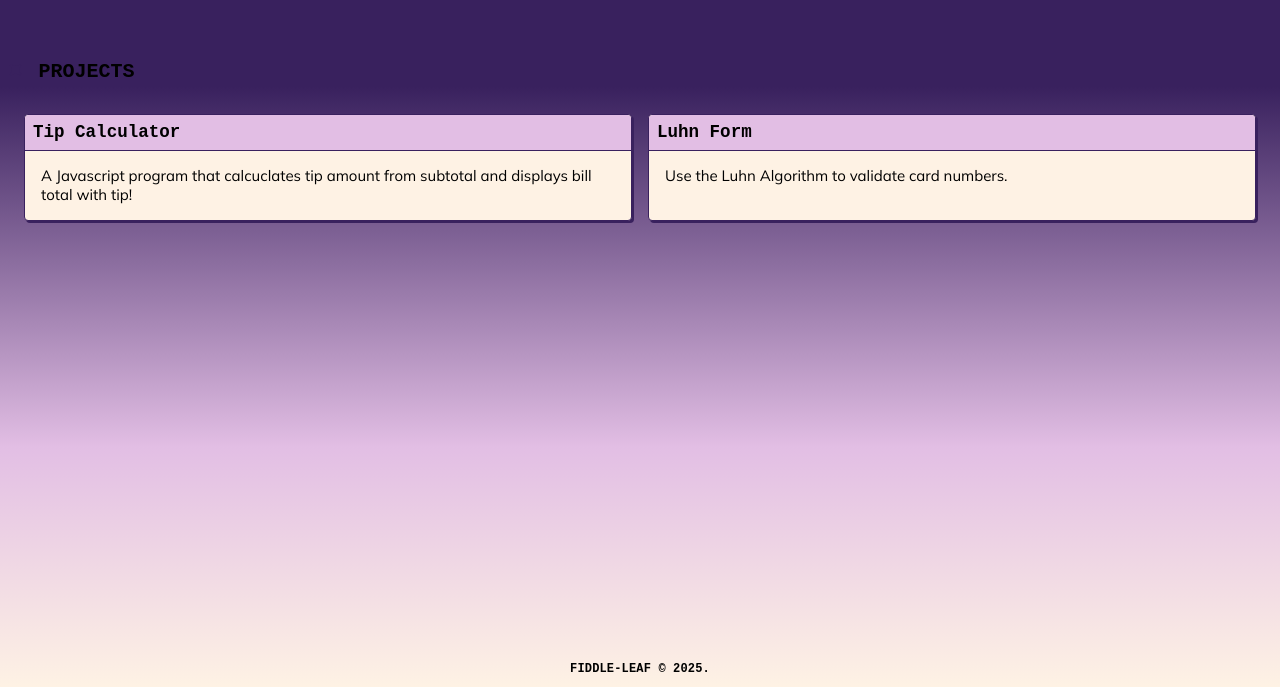
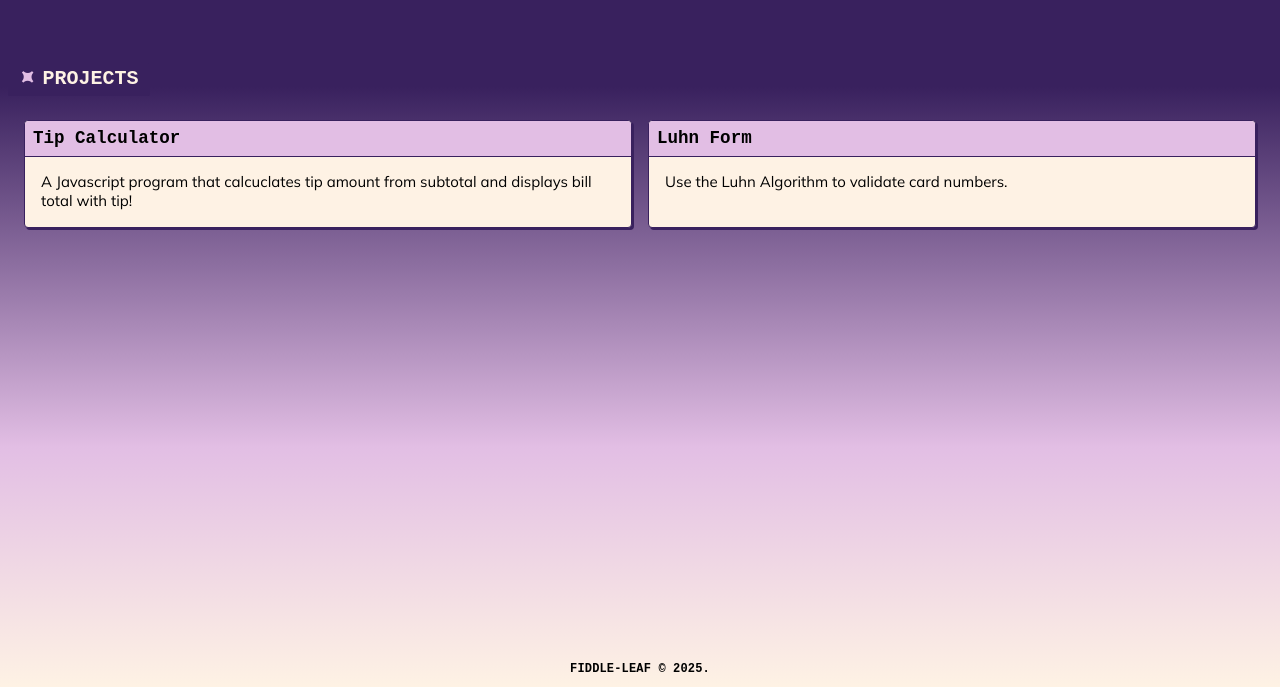
Before and after one commit to fiddle-leaf/selesie, an Eleventy site: page index.html in a window 1280 px wide. Shown: the part 113-800 px from the top of the page. Built offline with nearby package versions, Linux system fonts and the light colour scheme; Eleventy itself is replaced by a stand-in of ours; files that its build step writes are made by us from their sources; a web font is replaced by a local one.

Commit message:
Fix project heading padding and color

```diff
--- a/sass/_color.sass
+++ b/sass/_color.sass
@@ -39,10 +39,12 @@ footer.foo
     text-align: center
 
 .heading
-
+    h2
+        background: $secondary
+        color: $primary
 
     h2::before
-        color: $secondary
+        color: $accent
 
 .card
     background: $primary
--- a/sass/_display.sass
+++ b/sass/_display.sass
@@ -38,7 +38,7 @@ header
     +grid($flow: row, $gap: 1rem)
     justify-items: space-evenly
     border-radius: 0 0 0.75rem 0.75rem
-    padding: 1rem 1.5rem
+    padding: $cushion 1.5rem
 
     div
         flex: 1
@@ -71,10 +71,15 @@ header
     //padding: 1rem
 
 .heading
+    +grid($flow: row, $gap: 0)
     padding: 1rem $cushion
+
+    h2
+        padding: 0.45rem 0.75rem
+        border-radius: 0.1rem
 
     h2::before
         content: "⯍"
         max-width: 0.5rem
         font-size: 1.25rem
-        margin-right: 1rem
+        margin-right: $cushion
--- a/sass/_font.sass
+++ b/sass/_font.sass
@@ -56,9 +56,8 @@ body
         text-transform: uppercase
         margin-block: 0
         font:
-            family: $titles
             size: 1.25rem
-            weight: 700
+            weight: 600
 
 .foo>p
     letter-spacing: 0.01rem
```
Also changed, not shown: bundle.css, 3 other files.
